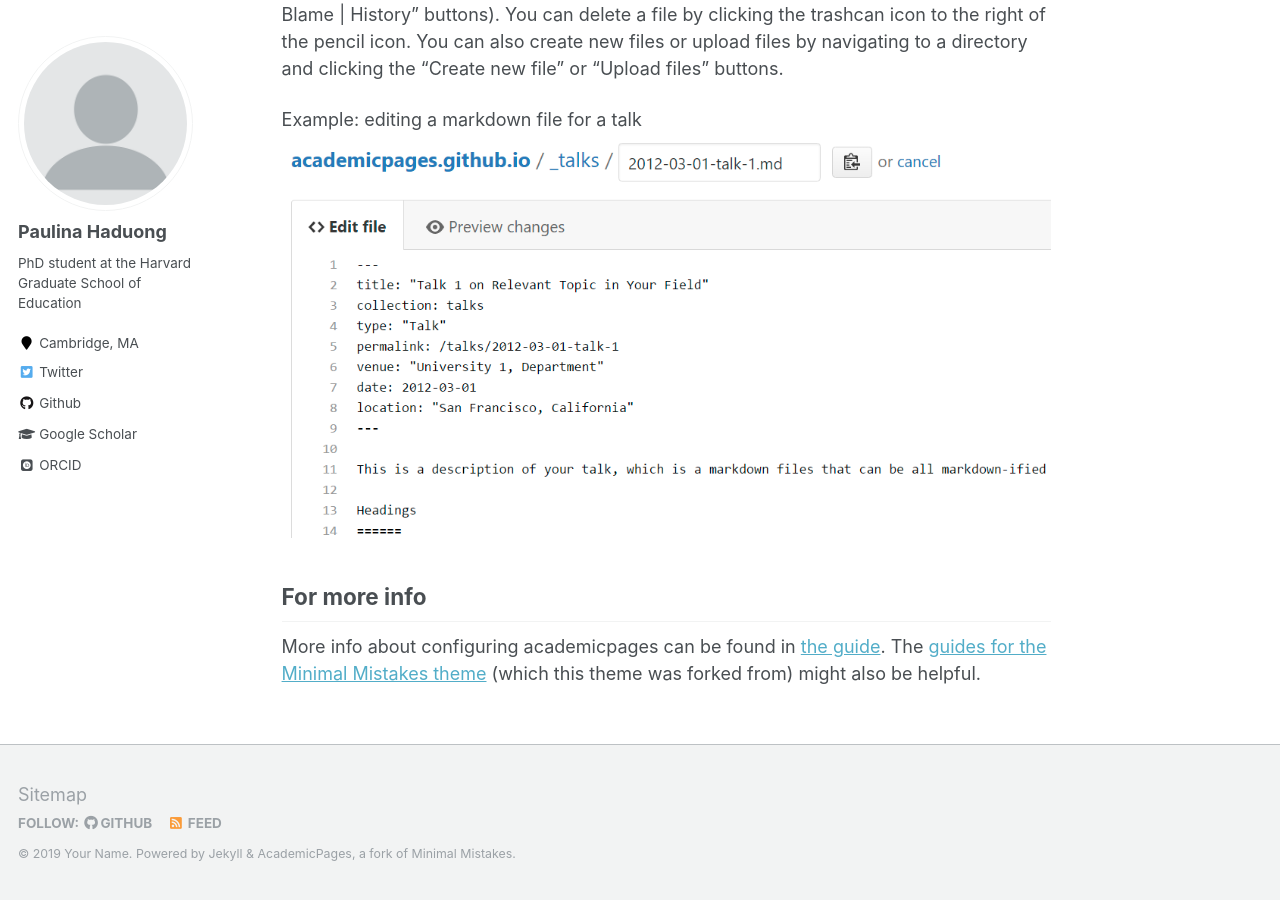
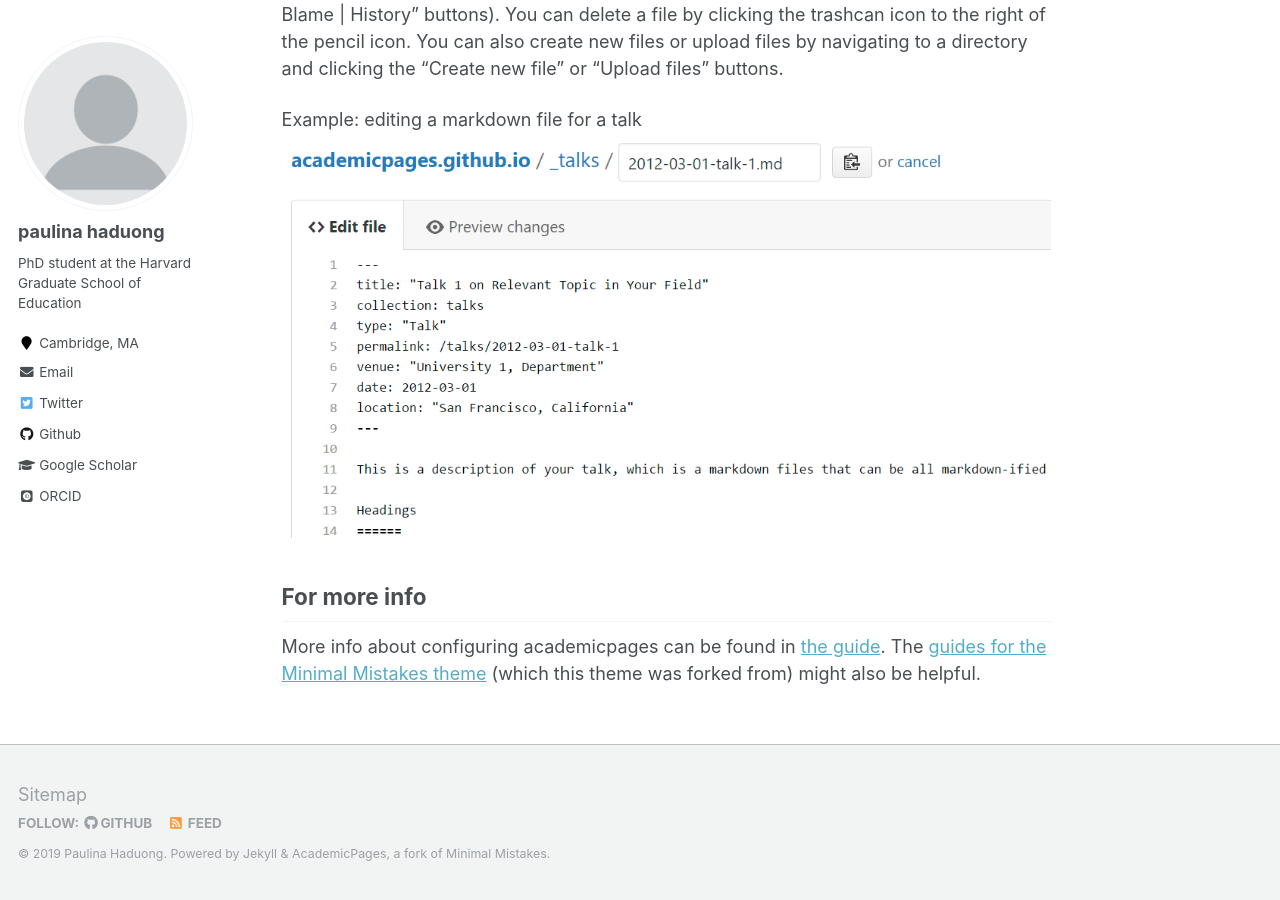
Before and after one commit to paulinahaduong/paulinahaduong.github.io, a Jekyll site: the page built from _pages/about.md, in a window 1280 px wide and 900 px high, scrolled down 2463 px. Built offline with Jekyll 4.4.1, drawn with Linux system fonts in a browser that asks for light colours; some web fonts are replaced; some of the changed text lies outside the part shown.

Commit message:
contact info

```diff
--- a/_config.yml
+++ b/_config.yml
@@ -7,13 +7,13 @@
 
 # Site Settings
 locale                   : "en-US"
-title                    : "Your Name / Site Title"
+title                    : "paulina haduong"
 title_separator          : "-"
-name                     : &name "Your Name"
-description              : &description "personal description"
-url                      : https://academicpages.github.io # the base hostname & protocol for your site e.g. "https://mmistakes.github.io"
+name                     : &name "Paulina Haduong"
+description              : &description "Website"
+url                      : https://paulinahaduong.github.io # the base hostname & protocol for your site e.g. "https://mmistakes.github.io"
 baseurl                  : "" # the subpath of your site, e.g. "/blog"
-repository               : "academicpages/academicpages.github.io"
+repository               : "paulinahaduong/paulinahaduong.github.io"
 teaser                   :  # filename of teaser fallback teaser image placed in /images/, .e.g. "500x300.png"
 breadcrumbs              : false # true, false (default)
 words_per_minute         : 160
@@ -80,14 +80,14 @@ analytics:
 
 # Site Author
 author:
-  name             : "Paulina Haduong"
+  name             : "paulina haduong"
   avatar           : "profile.png"
   bio              : "PhD student at the Harvard Graduate School of Education"
   location         : "Cambridge, MA"
   employer         :
   pubmed           :
   googlescholar    : "https://scholar.google.com/citations?user=c4Lo1W0AAAAJ&hl"
-  email            :
+  email            : haduong@g.harvard.edu
   researchgate     :  # example: "https://www.researchgate.net/profile/yourprofile"
   uri              :
   bitbucket        :
```
